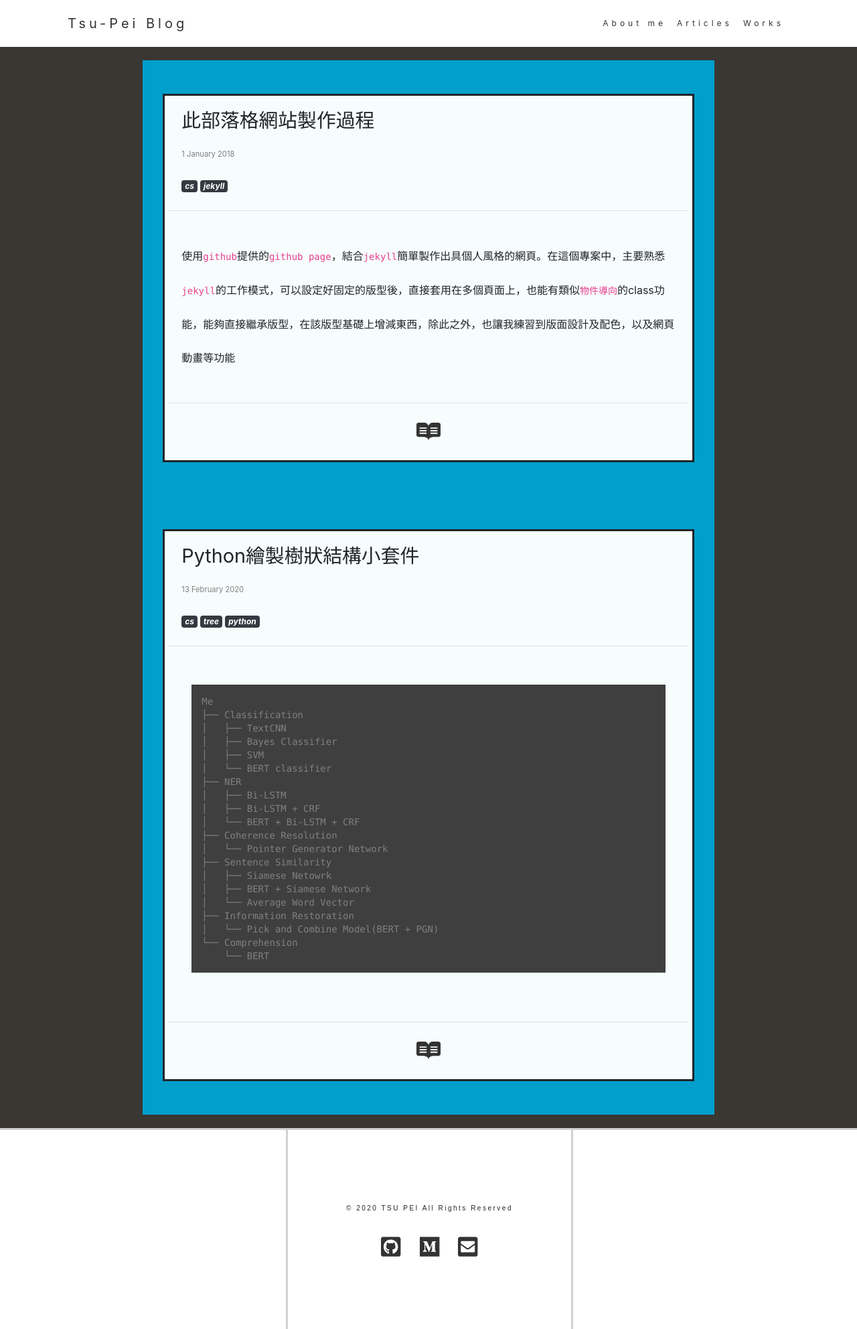
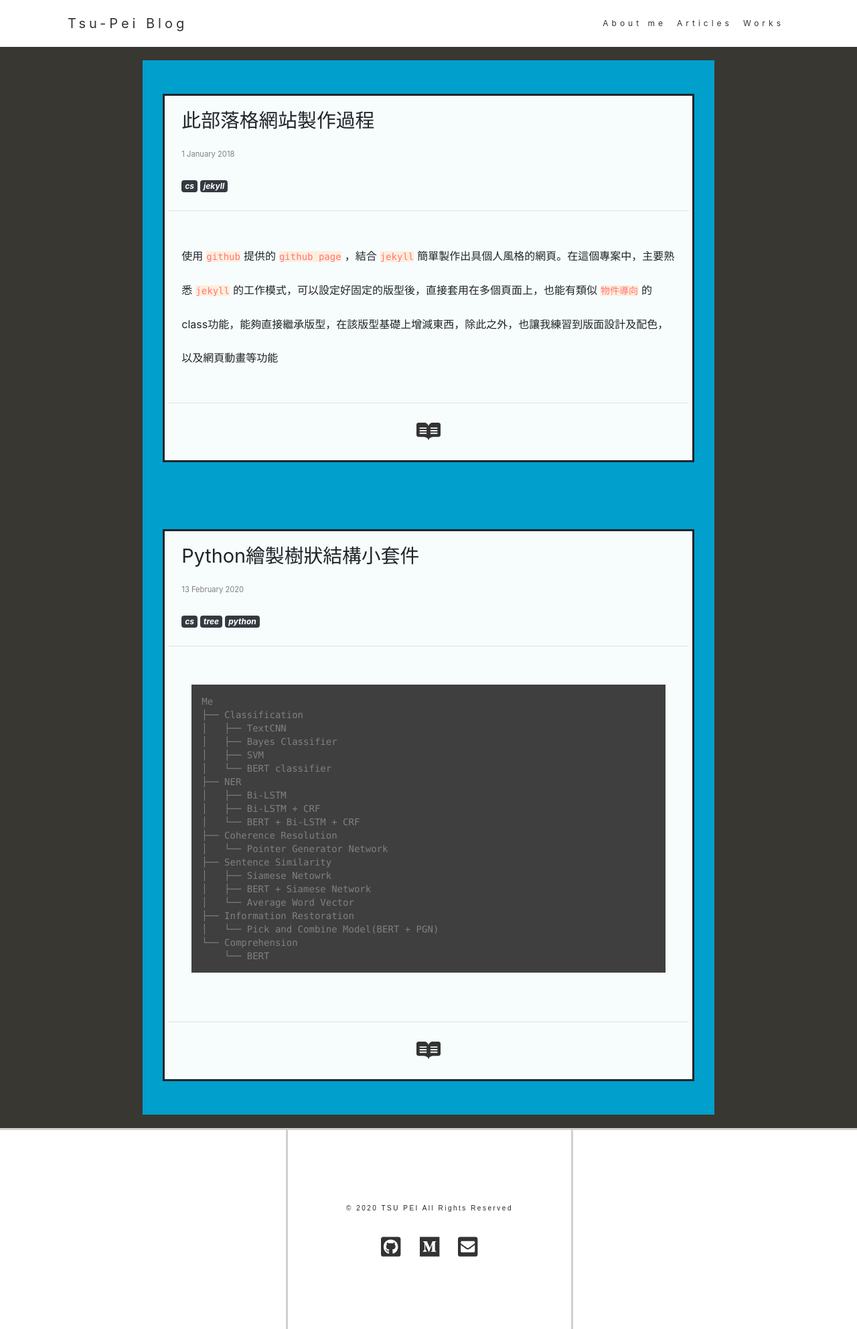
Before and after one commit to tsupei/tsupei.github.io, a Jekyll site: the page built from works/index.html, in a window 1280 px wide. Shown: the whole page at 67% size. Built offline with Jekyll 4.4.1, drawn with Linux system fonts in a browser that asks for light colours; nearby versions of some CDN libraries.

Commit message:
🎈 New Feature: 更改Keyword顯示格式
增加底色與更改字體顏色

```diff
--- a/res/css/common.css
+++ b/res/css/common.css
@@ -17,6 +17,13 @@ img {
 	background-color: rgba(250, 240, 229, 1);
 }
 
+/* Motify bootstrap */
+code.highlighter-rouge {
+	margin-left: 5px;
+	margin-right: 5px;
+	color: #FF7575 ;
+	background-color:#FFEEDD;
+}
 
 /* Custom Markdown Style*/
 
```
